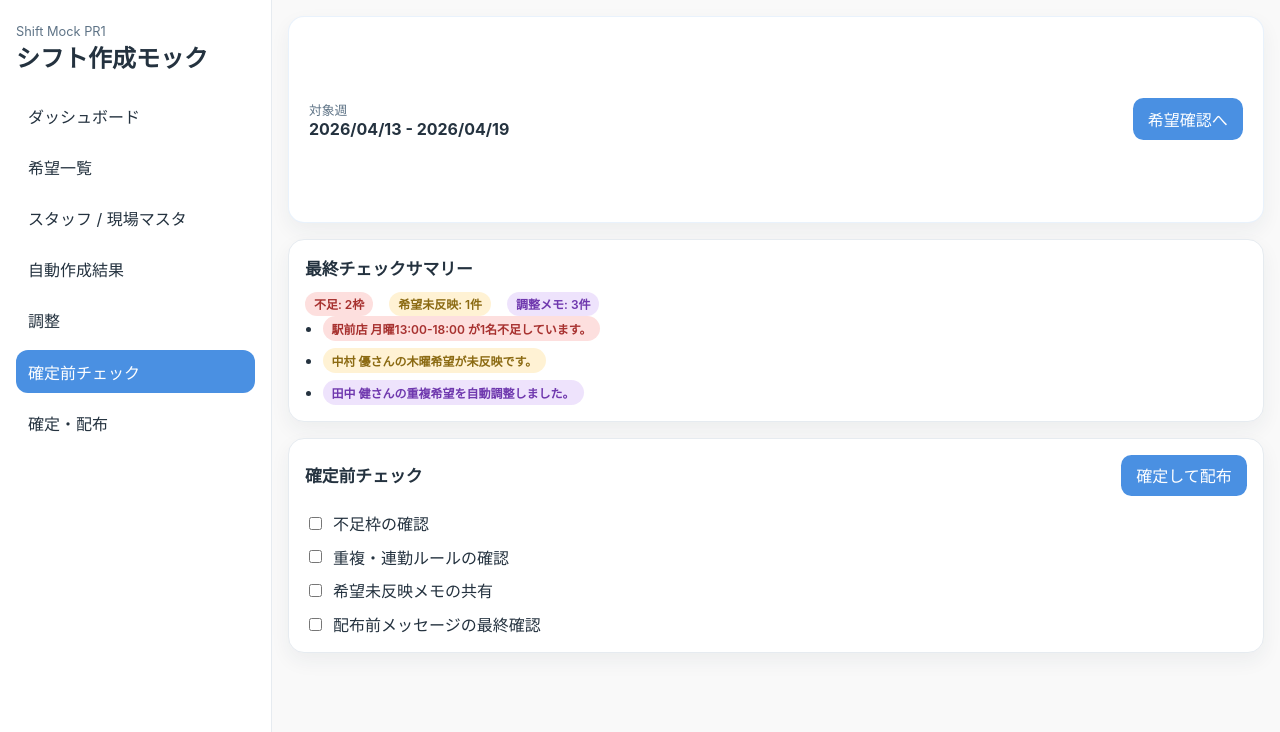
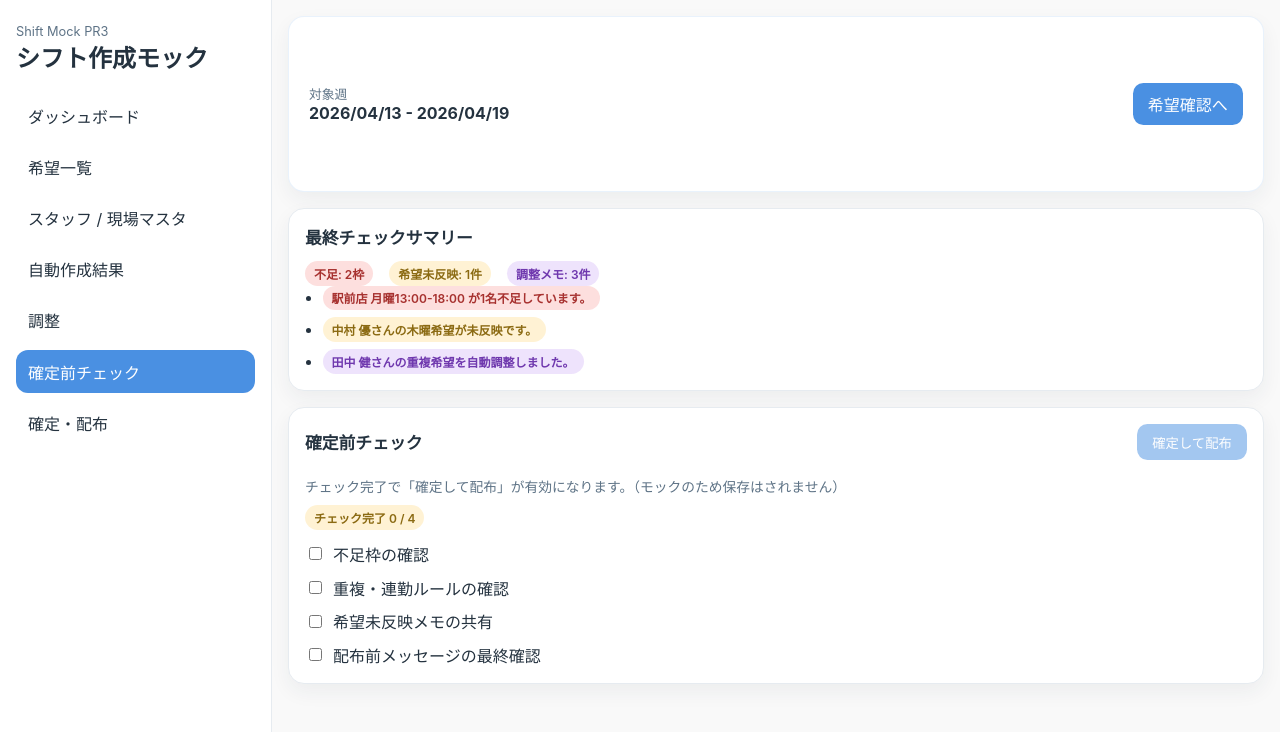
Before and after one commit to ANOSkdy/shift_manager, a Next.js app: page /pre-final in a window 1280 px wide. Shown: the top 732 px of the page. Built offline with nearby package versions, Linux system fonts and the light colour scheme.

Commit message:
Polish mock UX for availability, adjustment, and pre-final check

```diff
--- a/app/(mock)/pre-final/page.tsx
+++ b/app/(mock)/pre-final/page.tsx
@@ -1,8 +1,15 @@
+'use client';
+
 import Link from 'next/link';
+import { useMemo, useState } from 'react';
 import { AlertPanel, SectionCard, StatusTag } from '@/components/mock/ui';
 import { preFinalChecklist, warnings } from '@/lib/mock/shift-data';
 
 export default function PreFinalPage() {
+  const [checks, setChecks] = useState<Record<string, boolean>>({});
+  const checkedCount = useMemo(() => Object.values(checks).filter(Boolean).length, [checks]);
+  const isReady = checkedCount === preFinalChecklist.length;
+
   return (
     <div className="page-stack">
       <AlertPanel title="最終チェックサマリー">
@@ -23,15 +30,30 @@ export default function PreFinalPage() {
       <SectionCard
         title="確定前チェック"
         action={
-          <Link href="/finalized" className="primary-button">
-            確定して配布
-          </Link>
+          isReady ? (
+            <Link href="/finalized" className="primary-button">
+              確定して配布
+            </Link>
+          ) : (
+            <button type="button" className="primary-button" disabled aria-disabled="true" title="チェック完了で有効化されます">
+              確定して配布
+            </button>
+          )
         }
       >
+        <p className="helper-text">チェック完了で「確定して配布」が有効になります。（モックのため保存はされません）</p>
+        <StatusTag tone={isReady ? 'success' : 'warning'}>
+          チェック完了 {checkedCount} / {preFinalChecklist.length}
+        </StatusTag>
         <ul className="checklist">
           {preFinalChecklist.map((item) => (
             <li key={item}>
-              <input type="checkbox" aria-label={item} />
+              <input
+                type="checkbox"
+                aria-label={item}
+                checked={Boolean(checks[item])}
+                onChange={(event) => setChecks((prev) => ({ ...prev, [item]: event.target.checked }))}
+              />
               <span>{item}</span>
             </li>
           ))}
--- a/app/globals.css
+++ b/app/globals.css
@@ -190,6 +190,11 @@ h2 {
   opacity: 0.92;
 }
 
+.primary-button:disabled {
+  opacity: 0.5;
+  cursor: not-allowed;
+}
+
 .status-tag {
   display: inline-flex;
   padding: 0.24rem 0.56rem;
@@ -286,6 +291,7 @@ select {
 .checklist {
   display: grid;
   gap: 0.6rem;
+  margin-top: 0.75rem;
 }
 
 .checklist li {
@@ -299,6 +305,18 @@ select {
   display: flex;
   flex-wrap: wrap;
   gap: 0.6rem 1rem;
+}
+
+.helper-text {
+  color: #5e7386;
+  font-size: 0.86rem;
+  margin-bottom: 0.6rem;
+}
+
+.empty-cell {
+  text-align: center;
+  color: #5e7386;
+  padding: 1rem;
 }
 
 .hero-panel {
--- a/components/mock/app-shell.tsx
+++ b/components/mock/app-shell.tsx
@@ -12,7 +12,7 @@ export function AppShell({ children }: { children: ReactNode }) {
     <div className="app-shell">
       <aside className="sidebar">
         <div>
-          <p className="sidebar__eyebrow">Shift Mock PR1</p>
+          <p className="sidebar__eyebrow">Shift Mock PR3</p>
           <h1>シフト作成モック</h1>
         </div>
         <nav aria-label="シフト作成フロー">
```
Also changed, not shown: app/(mock)/adjustment/page.tsx (+9 -0 lines), app/(mock)/availability/page.tsx (+18 -2 lines).
